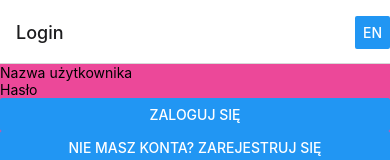
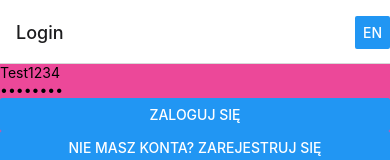
Before and after one commit to s24576/aaa-mob, a React Native app in the folder LockIn/: screen /Login in a window 390 px wide. Shown: the top 160 px of the page. Built offline with nearby package versions, Linux system fonts and the light colour scheme; what expo-localization would draw is missing.

Commit message:
Dodanie statycznych danych logowania

```diff
--- a/LockIn/components/LoginForm.tsx
+++ b/LockIn/components/LoginForm.tsx
@@ -11,8 +11,8 @@ import { encryptToken } from '../security/TokenEncryption'
 import { decryptToken } from '../security/TokenDecryption'
 
 const LoginForm = () => {
-  const [username, setUsername] = useState('')
-  const [password, setPassword] = useState('')
+  const [username, setUsername] = useState('Test1234')
+  const [password, setPassword] = useState('Test1234')
   const navigation = useNavigation<LoginScreenProps['navigation']>()
 
   const { t } = useTranslation()
```
Also changed, not shown: 2 other files (tests, documents, lock files or other folders).
